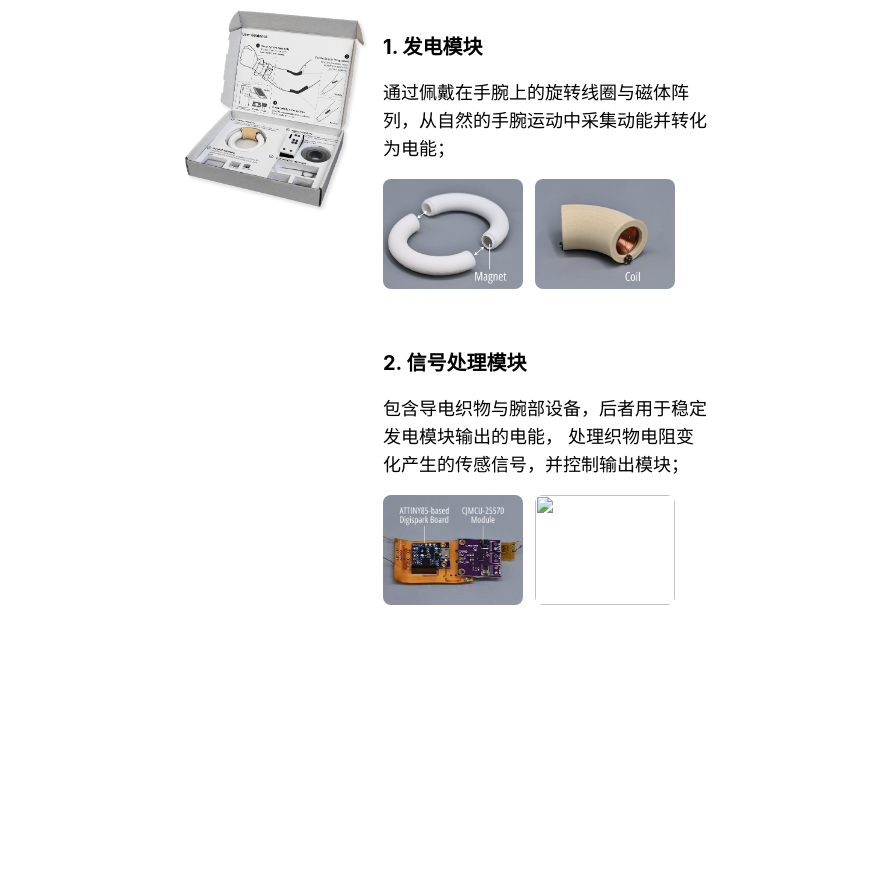
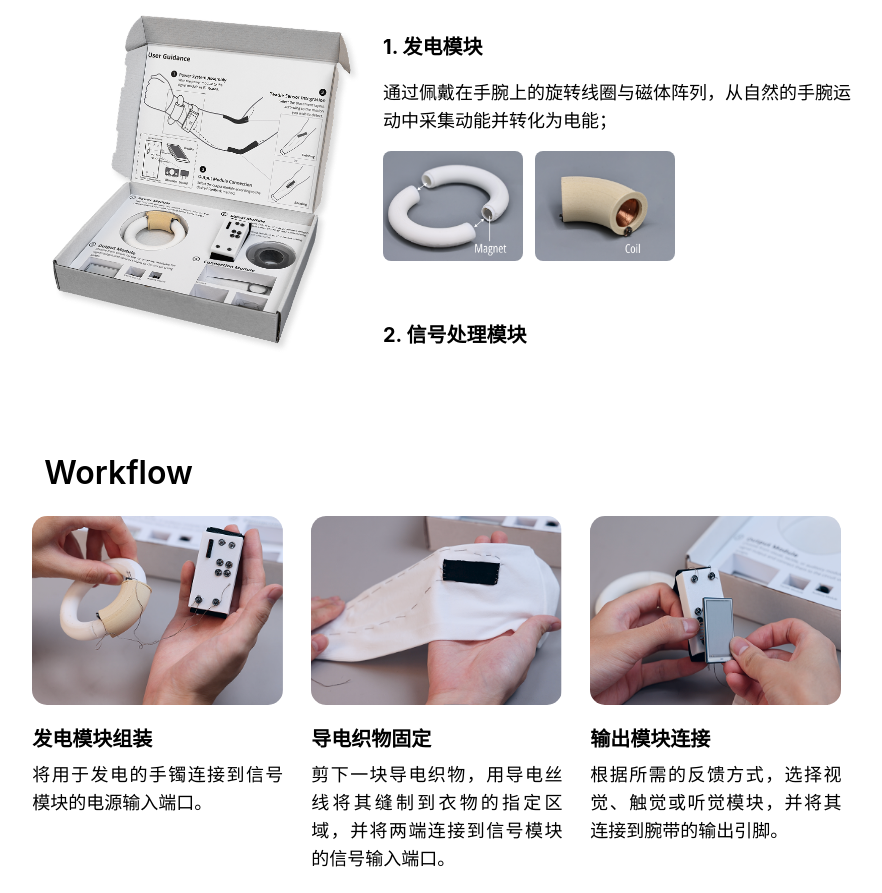
Before and after one commit to Hannah-CZH/Hannah-CZH.github.io, a plain HTML site: page rs/project-flexisense.html in a window 1280 px wide. Shown: the part 1505-2398 px from the top of the page, without its empty margins (189-1071 px from the left). Before the commit the page ends 2128 px from the top, so only its background shows below. Drawn offline with Linux system fonts and the light colour scheme.

Commit message:
flexisense内容补充3

```diff
--- a/rs/flexisense.css
+++ b/rs/flexisense.css
@@ -101,28 +101,56 @@
   margin-top: 60px;
 }
 
-.toolkit-img {
-  width: 100%;
-  border-radius: 12px;
-  object-fit: cover;
+/* 让它们保持 block 就行，宽度交给 col-* 控制 */
+.modular-left,
+.modular-right {
+  display: block;
+  /* ❌ 不要再写 width:100% */
 }
 
-/* 右侧滚动区 */
-.modular-right {
-  height: 620px; /* 显示两个模块 */
+/* 左侧工具包图片：占满自己的 col-2 */
+.modular-left img.toolkit-img {
+  width: 100%;
+  max-width: 100%;
+  height: auto;
+  display: block;
 }
 
+/* 右侧容器：只负责高度 & 滚动，不要再限制宽度 */
+.modular-right {
+  /* ❌ 删掉 max-width:60% */
+  height: 350px;        /* 你的视窗高度 */
+  overflow: hidden;     /* 防止内容往外挤 */
+  position: relative;
+}
+
+
+/* 滑动视窗自动缩放，不撑破右侧区域 */
 .modules-scroll {
   height: 100%;
   overflow-y: auto;
-  padding-right: 10px;
-  scrollbar-width: thin;
-  scrollbar-color: #dcdcdc transparent;
+  padding-right: 2px;
+  box-sizing: border-box;
 }
+
+/* 图片组统一风格 */
+.module-img-group img {
+  width: 140px;
+  height: 110px;
+  object-fit: cover;
+  border-radius: 8px;
+}
+
+/* 单图情况 */
+.module-img-group.single img {
+  width: 160px;
+  height: 120px;
+}
+
 
 /* Chrome 滚动条 */
 .modules-scroll::-webkit-scrollbar {
-  width: 6px;
+  width: 4px;
 }
 .modules-scroll::-webkit-scrollbar-thumb {
   background: #dcdcdc;
@@ -163,8 +191,9 @@
 
 .module-img-group.single img {
   width: 180px;      /* 单图稍宽一点 */
-  height: 130px;
+  height: 150px;
 }
+
 
 /* ========== Reveal 动画复用 ========== */
 .reveal {
@@ -180,3 +209,69 @@
 .delay-1 { transition-delay: .1s; }
 .delay-2 { transition-delay: .2s; }
 .delay-3 { transition-delay: .3s; }
+
+/* ================= Workflow Section ================= */
+.workflow-section {
+  margin-top: 60px;
+}
+
+/* 设置图片和文字模块的样式 */
+.workflow-item {
+  margin-top: 40px;
+  display: block;
+  opacity: 0;
+  transform: translateY(50px);  /* 初始位置稍微下移 */
+  transition: all 0.8s cubic-bezier(0.22, 1, 0.36, 1);  /* 添加过渡动画 */
+}
+
+/* 使元素浮现 */
+.workflow-item.show {
+  opacity: 1;
+  transform: translateY(0);
+}
+
+/* 延迟浮现的模块 */
+.workflow-item.delay-1 { transition-delay: 0.3s; }
+.workflow-item.delay-2 { transition-delay: 0.6s; }
+.workflow-item.delay-3 { transition-delay: 0.9s; }
+
+/* 图片部分 */
+.workflow-img {
+  width: 90%;
+  max-width: 600px;
+  height: 50%;
+  display: block;
+  border-radius: 15px;
+}
+
+/* 文字部分 */
+.workflow-text {
+  width: 90%;
+  text-align: justify;
+  margin-top: 10px;
+}
+
+.workflow-text h3 {
+  font-size: 20px;
+  font-weight: 700;
+  margin-bottom: -10px;
+}
+
+.workflow-text p {
+  font-size: 18px;
+  font-weight: 300;
+  line-height: 28px;
+  margin-bottom: 16px;
+}
+
+/* ================= Reveal 动画 ================= */
+.reveal {
+  opacity: 0;
+  transform: translateY(32px);
+  transition: all 0.8s cubic-bezier(0.22, 1, 0.36, 1);
+}
+
+.reveal.show {
+  opacity: 1;
+  transform: translateY(0);
+}
--- a/rs/flexisense.js
+++ b/rs/flexisense.js
@@ -45,3 +45,28 @@ const io = new IntersectionObserver((entries)=>{
 });
 
 revealEls.forEach(el => io.observe(el));
+
+document.addEventListener("DOMContentLoaded", function () {
+  const revealElements = document.querySelectorAll('.reveal');
+
+  const showElement = (entry) => {
+    entry.target.classList.add('show');
+  };
+
+  const options = {
+    threshold: 0.2,  // 触发浮现的距离阈值
+  };
+
+  const observer = new IntersectionObserver((entries, observer) => {
+    entries.forEach((entry) => {
+      if (entry.isIntersecting) {
+        showElement(entry);
+        observer.unobserve(entry.target);
+      }
+    });
+  }, options);
+
+  revealElements.forEach((element) => {
+    observer.observe(element);
+  });
+});
--- a/rs/project-flexisense.html
+++ b/rs/project-flexisense.html
@@ -95,14 +95,14 @@
 
         <div class="container modular-wrap">
           <div class="row">
-            <div class="col-2"></div>
+
             <!-- 左侧工具包图片 -->
-            <div class="col-3 modular-left reveal">
+            <div class="col-5 modular-left reveal">
               <img src="/img/research/flexisense/toolkit.png" class="toolkit-img">
             </div>
 
             <!-- 右侧滑动模块视窗 -->
-            <div class="col-5 modular-right reveal">
+            <div class="col-7 modular-right reveal">
               <div class="modules-scroll">
 
                 <!-- === Module 1 === -->
@@ -157,9 +157,53 @@
               </div>
             </div>
 
-            <div class="col-2"></div>
+
           </div>
         </div>
+        <!-- ========== Workflow and Fabrication Guidance ========== -->
+        <section class="workflow-section">
+          <div class="container">
+            <div class="row">
+
+              <!-- 中间主内容区域 -->
+              <div class="col-12">
+
+                <!-- 标题部分 -->
+                <h2 class="section-heading reveal">Workflow</h2>
+
+                <!-- 图片和文字布局 -->
+                <div class="row">
+                  <!-- 第一个模块 -->
+                  <div class="col-4 workflow-item reveal delay-1">
+                    <img src="/img/research/flexisense/step1.png" alt="Magnet" class="workflow-img">
+                    <div class="workflow-text">
+                      <h3>发电模块组装</h3>
+                      <p>将用于发电的手镯连接到信号模块的电源输入端口。</p>
+                    </div>
+                  </div>
+
+                  <!-- 第二个模块 -->
+                  <div class="col-4 workflow-item reveal delay-2">
+                    <img src="/img/research/flexisense/step2.png" alt="Signal Board" class="workflow-img">
+                    <div class="workflow-text">
+                      <h3>导电织物固定</h3>
+                      <p>剪下一块导电织物，用导电丝线将其缝制到衣物的指定区域，并将两端连接到信号模块的信号输入端口。</p>
+                    </div>
+                  </div>
+
+                  <!-- 第三个模块 -->
+                  <div class="col-4 workflow-item reveal delay-3">
+                    <img src="/img/research/flexisense/step3.png" alt="Connection" class="workflow-img">
+                    <div class="workflow-text">
+                      <h3>输出模块连接</h3>
+                      <p>根据所需的反馈方式，选择视觉、触觉或听觉模块，并将其连接到腕带的输出引脚。</p>
+                    </div>
+                  </div>
+                </div>
+              </div>
+            </div>
+          </div>
+        </section>
 
         </div>
 
```
Also changed, not shown: img/research/flexisense/connection.png (added), img/research/flexisense/eink.png (added), img/research/flexisense/speaker.png (added), img/research/flexisense/step1.png (added), img/research/flexisense/step2.png (added), img/research/flexisense/step3.png (added), img/research/flexisense/vibration.png (added), img/research/flexisense/wristunit.png (added).
